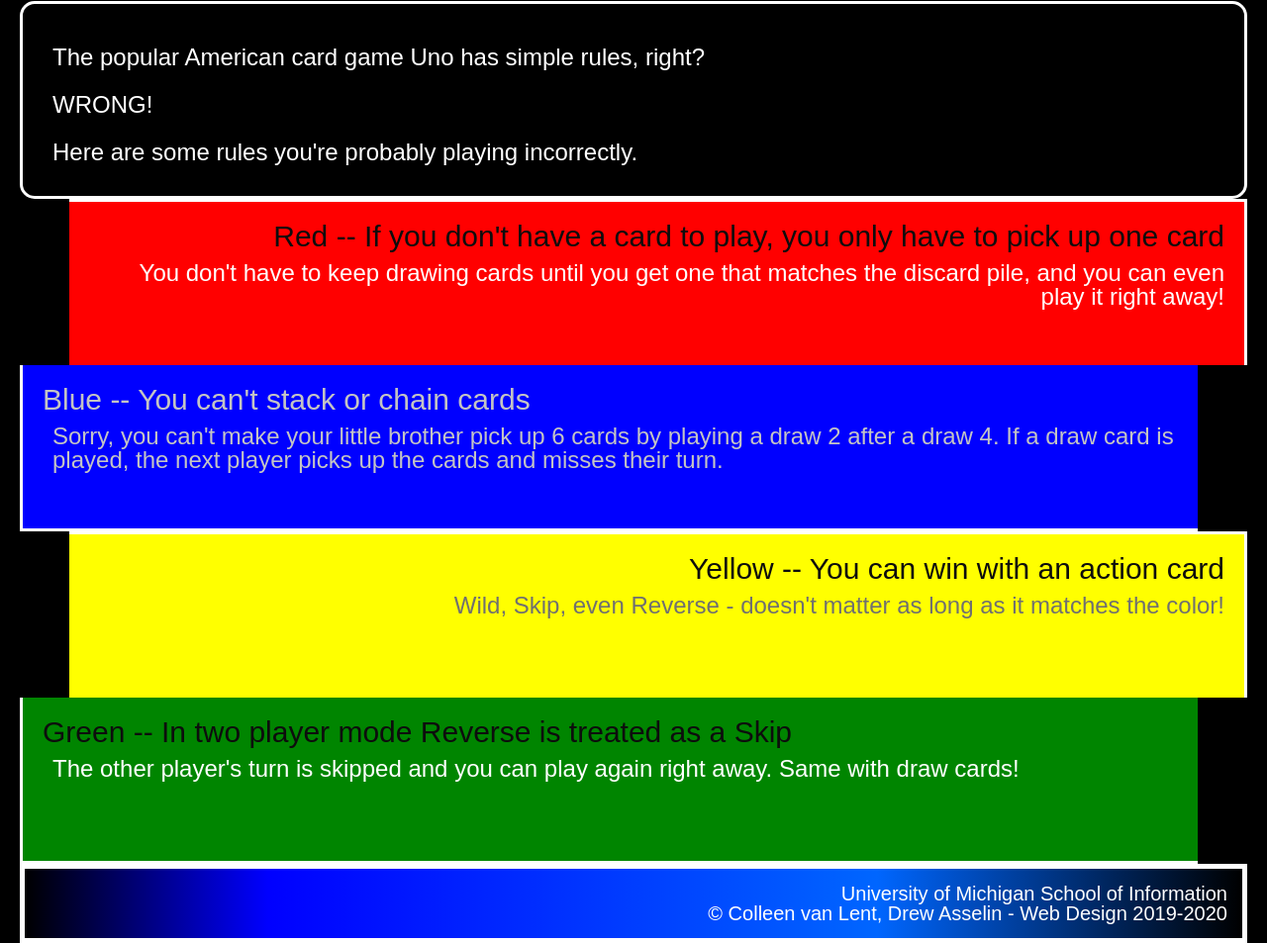
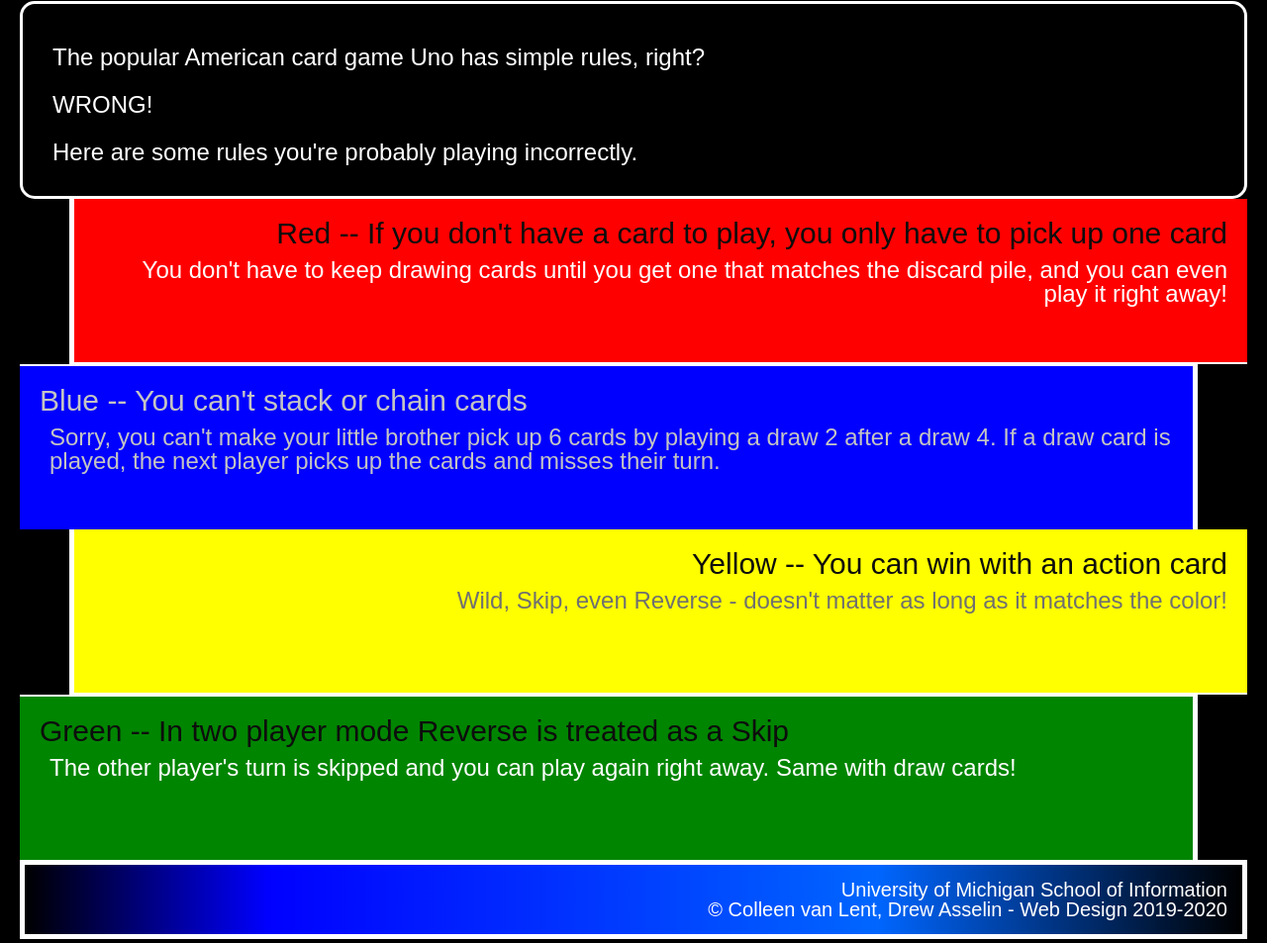
Before and after one commit to ritaycw/hw2-2023, a plain HTML site: page index.html in a window 1280 px wide. Shown: the part 327-1280 px from the top of the page at 99% size. Drawn offline with Linux system fonts and the light colour scheme.

Commit message:
Add files via upload

```diff
--- a/css/style.css
+++ b/css/style.css
@@ -50,21 +50,23 @@ div {
 }
 
 /* 10. */
-div.red {
+.red {
     background: #ff0000;
     text-align: right;
     margin-left: 50px;
-    border-bottom: 2px;
-    border-left: 5px;
+    border-width: 0 0 2px 5px;
+    /* border-bottom: 2px solid #FFFFFF;
+    border-left: 5px solid #FFFFFF; */
 }
 
 /* 11. */
-div.blue {
+.blue {
     background-color: #0000ff;
     text-align: left;
     margin-right: 50px;
-    border-right: 5px;
-    border-top: 2px;
+    border-width: 2px 5px 0 0;
+    /* border-right-width: 5px;
+    border-top-width: 2px; */
 }
 
 .blue h2, .blue p {
@@ -73,12 +75,13 @@ div.blue {
 
 
 /* 12. */
-div.yellow {
+.yellow {
     background-color: #ffff00;
     text-align: right;
     margin-left: 50px;
-    border-bottom: 2px;
-    border-left: 5px;
+    border-width: 0 0 2px 5px;
+    /* border-bottom: 2px solid #FFFFFF;
+    border-left: 5px solid #FFFFFF; */
 }
 
 .yellow p {
@@ -86,12 +89,13 @@ div.yellow {
 }
 
 /* 13. */
-div.green {
+.green {
     background-color: #008500;
     text-align: left;
     margin-right: 50px;
-    border-right: 5px;
-    border-top: 2px;
+    border-width: 2px 5px 0 0;
+    /* border-right: 5px solid #FFFFFF;
+    border-top: 2px solid #FFFFFF; */
 }
 
 
```
